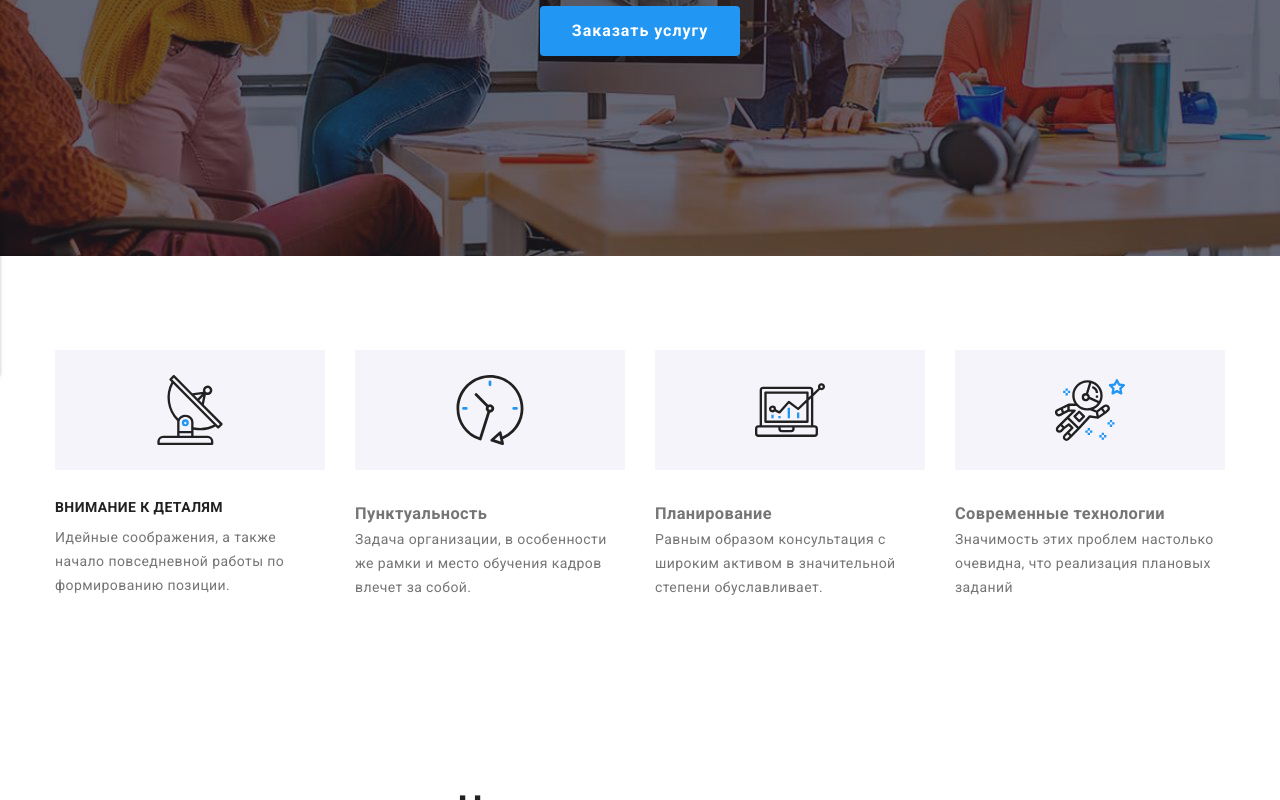
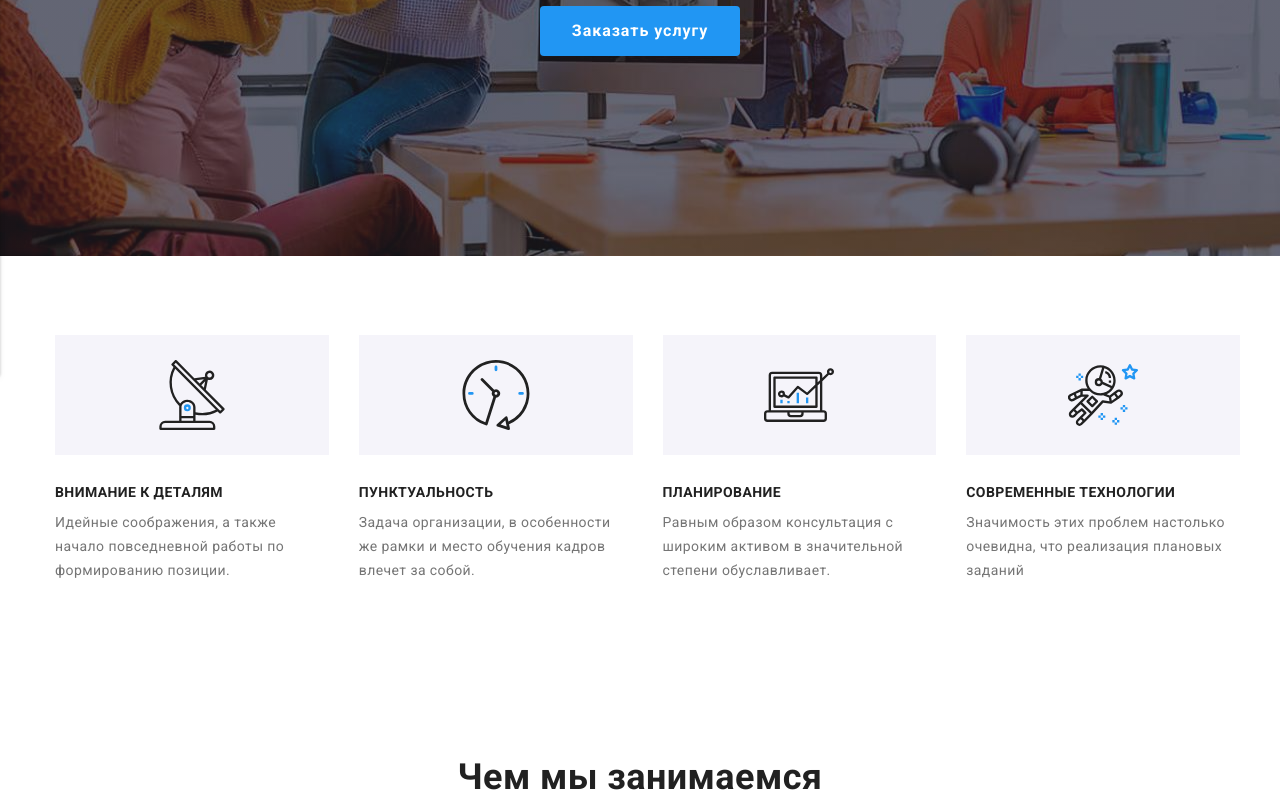
Before and after one commit to StanislavKuchma/goit-markup-hw-08, a plain HTML site: page index.html in a window 1280 px wide. Shown: the part 425-1225 px from the top of the page. Drawn offline with nearby package versions, Linux system fonts and the light colour scheme.

Commit message:
Последние изм

```diff
--- a/index.html
+++ b/index.html
@@ -126,21 +126,21 @@
               </p>
             </li>
             <li class="benefits-item">
-              <h3 class="title">Пунктуальность</h3>
+              <h3 class="benefits-title title">Пунктуальность</h3>
               <p class="text">
                 Задача организации, в особенности же рамки и место обучения
                 кадров влечет за собой.
               </p>
             </li>
             <li class="benefits-item">
-              <h3 class="title">Планирование</h3>
+              <h3 class="benefits-title title">Планирование</h3>
               <p class="text">
                 Равным образом консультация с широким активом в значительной
                 степени обуславливает.
               </p>
             </li>
             <li class="benefits-item">
-              <h3 class="title">Современные технологии</h3>
+              <h3 class="benefits-title title">Современные технологии</h3>
               <p class="text">
                 Значимость этих проблем настолько очевидна, что реализация
                 плановых заданий
--- a/sass/layout/_benefits.scss
+++ b/sass/layout/_benefits.scss
@@ -5,9 +5,19 @@
   line-height: 1.14;
   text-transform: uppercase;
   margin-bottom: 10px;
+
+  @media screen and (max-width: 767px) {
+    text-align: center;
+  }
 }
 
 .benefits {
+  @media screen and (min-width: 768px) {
+    display: flex;
+    flex-wrap: wrap;
+    margin: -15px;
+  }
+
   @media screen and (max-width: 1199px) {
     margin-top: 60px;
   }
@@ -18,9 +28,23 @@
   }
 }
 .benefits-item {
+  @media screen and (max-width: 767px) {
+    &:not(:last-child) {
+      margin-bottom: 30px;
+    }
+  }
+
+  @media screen and (min-width: 768px) {
+    width: calc((100% - 2 * 30px) / 2);
+    margin: 15px;
+  }
+
   @media screen and (min-width: 1200px) {
     flex-basis: calc(100% / 4 - 30px);
     margin-left: 30px;
+    margin-top: 0;
+    margin-right: 0;
+    margin-bottom: 0;
   }
 
   &::before {
```
Also changed, not shown: css/main.css, css/main.min.css, 2 other files.
